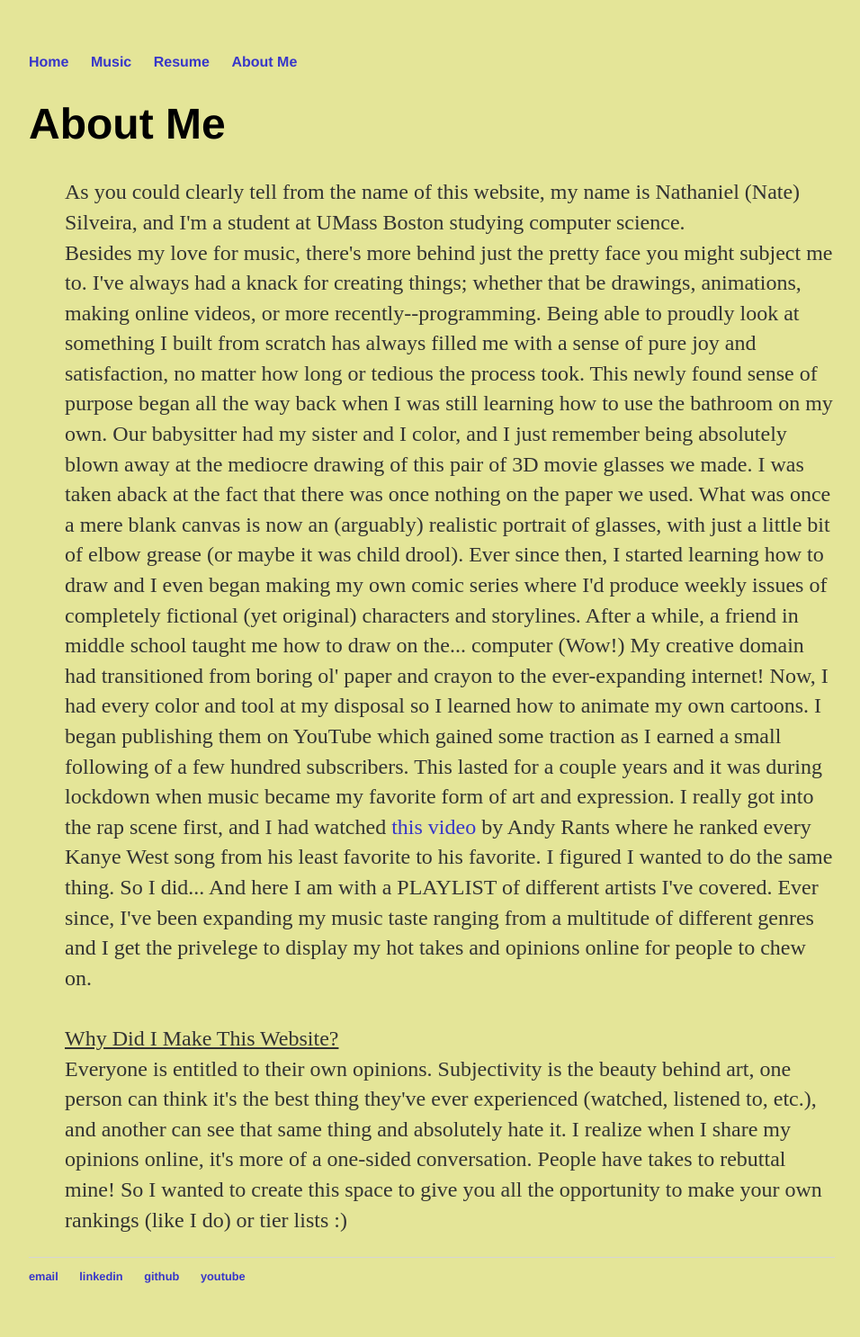
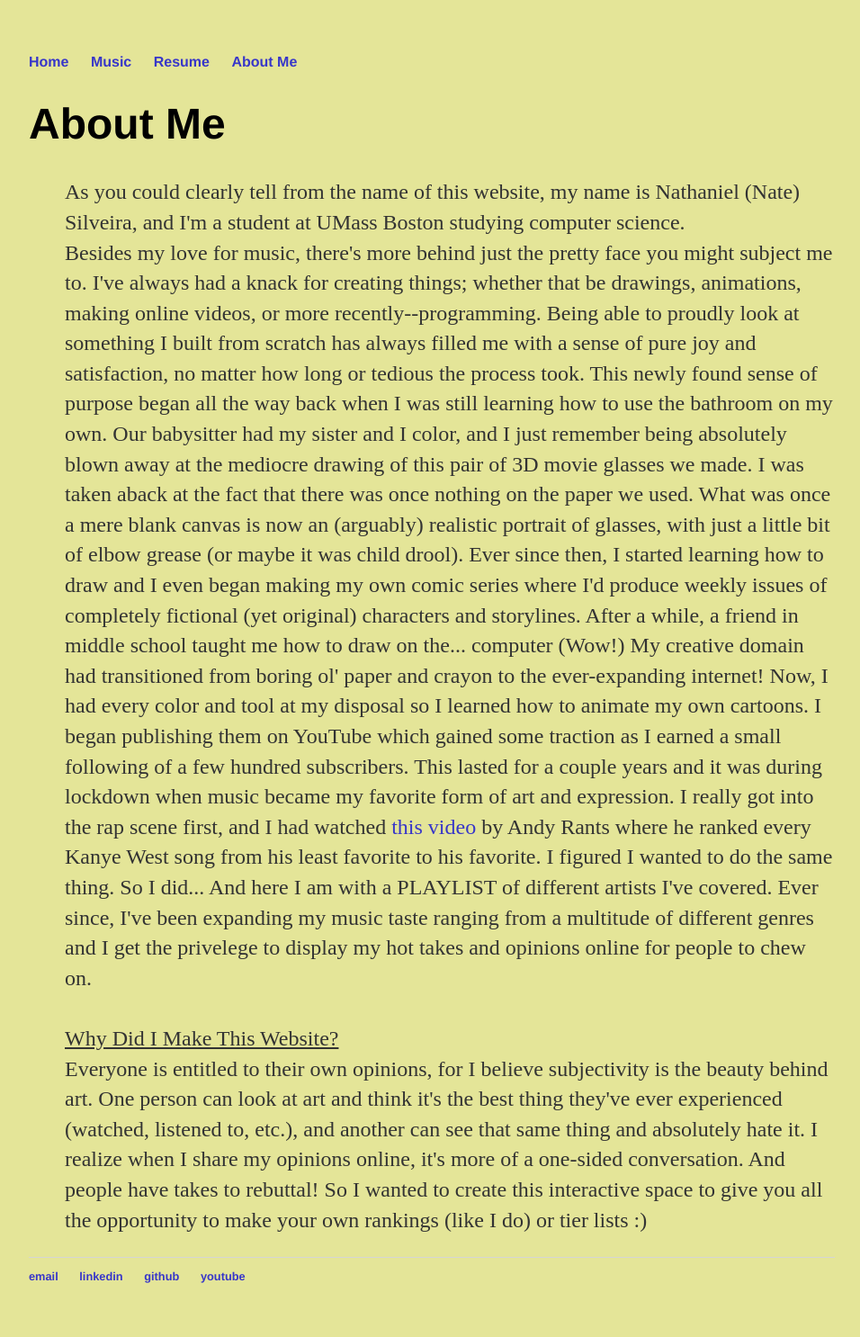
Before and after one commit to n8silveira/n8silveira.github.io, a Jekyll site: the page built from about/index.html, in a window 1280 px wide. Shown: the whole page at 90% size, without its empty margins (160-1116 px from the left). Built offline with Jekyll 4.4.1, drawn with Linux system fonts in a browser that asks for light colours.

Commit message:
Update index.html

```diff
--- a/about/index.html
+++ b/about/index.html
@@ -28,10 +28,11 @@ title: About Me
 			display my hot takes and opinions online for people to chew on.<br><br>
 
 			<u>Why Did I Make This Website?</u><br>
-			Everyone is entitled to their own opinions. Subjectivity is the beauty behind art, one person can think it's the
-			best thing they've ever experienced (watched, listened to, etc.), and another can see that same thing and absolutely
-			hate it. I realize when I share my opinions online, it's more of a one-sided conversation. People have takes to rebuttal mine!
-			So I wanted to create this space to give you all the opportunity to make your own rankings (like I do) or tier lists :)
+			Everyone is entitled to their own opinions, for I believe subjectivity is the beauty behind art. One person can look at
+			art and think it's the best thing they've ever experienced (watched, listened to, etc.), and another can see that same
+			thing and absolutely hate it. I realize when I share my opinions online, it's more of a one-sided conversation.
+			And people have takes to rebuttal! So I wanted to create this interactive space to give you all the opportunity to
+			make your own rankings (like I do) or tier lists :)
 		</p>
 
 	</ul>
```
